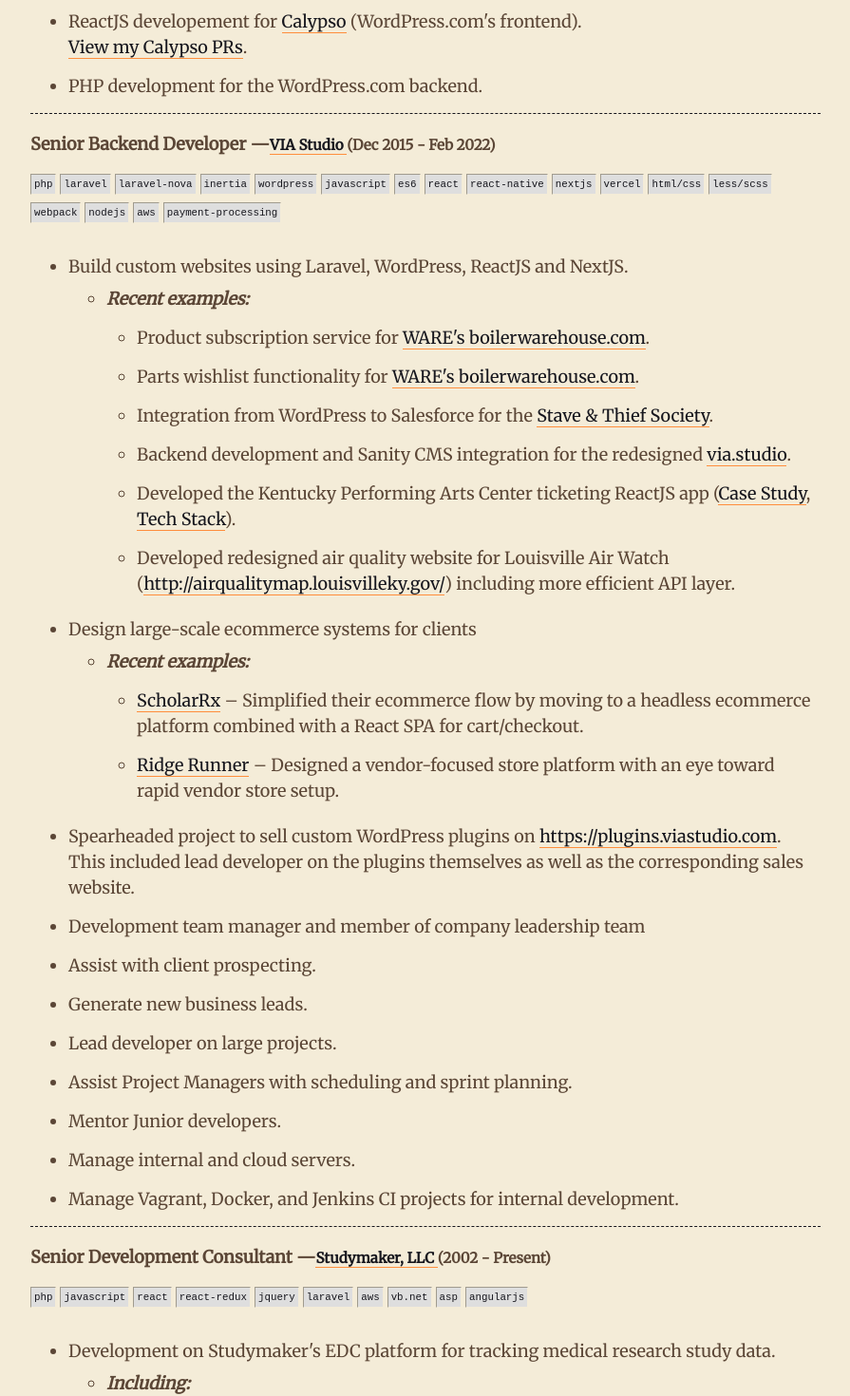
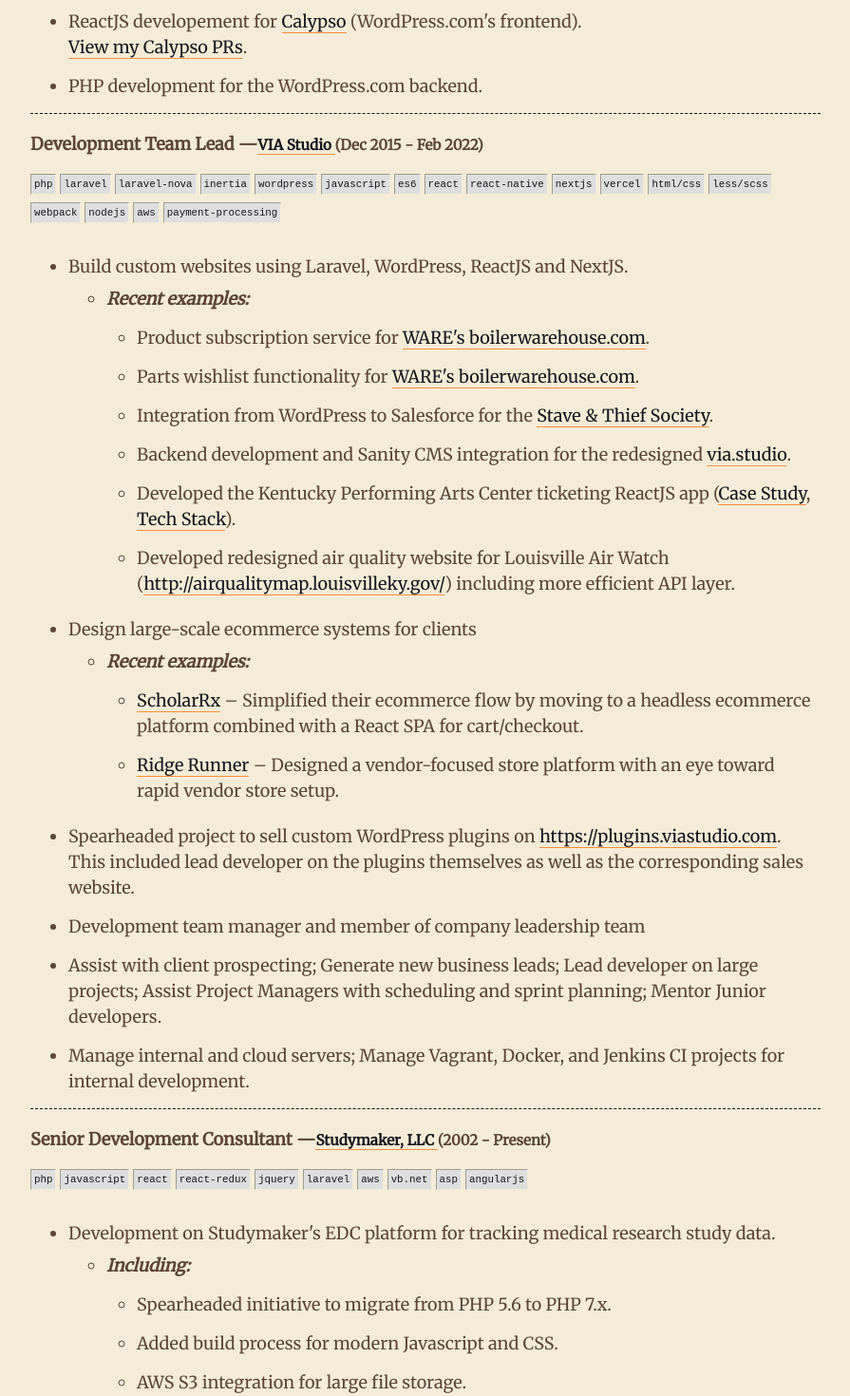
Before and after one commit to markbiek/blog, a Next.js app: page /cv in a window 1280 px wide. Shown: the part 1100-2570 px from the top of the page at 95% size, without its empty margins (192-1087 px from the left). Built offline with nearby package versions, Linux system fonts and the light colour scheme; a web font is replaced by a local one.

Commit message:
More work experience tweaks

```diff
--- a/pages/cv.tsx
+++ b/pages/cv.tsx
@@ -87,7 +87,7 @@
 					<li>PHP development for the WordPress.com backend.</li>
 				</ul>
 				<h4 className={styles.job_title}>
-					Senior Backend Developer &mdash;
+					Development Team Lead &mdash;
 					<span className={styles.where}>
 						<a href="https://viastudio.com" className="company-link">
 							VIA Studio{" "}
@@ -190,15 +190,14 @@
 					<li>
 						Development team manager and member of company leadership team{" "}
 					</li>
-					<li>Assist with client prospecting. </li>
-					<li>Generate new business leads. </li>
-					<li>Lead developer on large projects. </li>
-					<li>Assist Project Managers with scheduling and sprint planning. </li>
-					<li>Mentor Junior developers. </li>
-					<li>Manage internal and cloud servers. </li>
 					<li>
-						Manage Vagrant, Docker, and Jenkins CI projects for internal
-						development.{" "}
+						Assist with client prospecting; Generate new business leads; Lead
+						developer on large projects; Assist Project Managers with scheduling
+						and sprint planning; Mentor Junior developers.{" "}
+					</li>
+					<li>
+						Manage internal and cloud servers; Manage Vagrant, Docker, and
+						Jenkins CI projects for internal development.
 					</li>
 				</ul>
 				<h4 className={styles.job_title}>
@@ -269,7 +268,7 @@
 						efficient and accurate record keeping and to measure the
 						effectiveness of new drugs.{" "}
 					</li>
-					<li>Managed Rackspace servers </li>
+					<li>Server management including migration from Rackspace to AWS.</li>
 				</ul>
 				<h4 className={styles.job_title}>
 					Senior Development Consultant &mdash;
```
